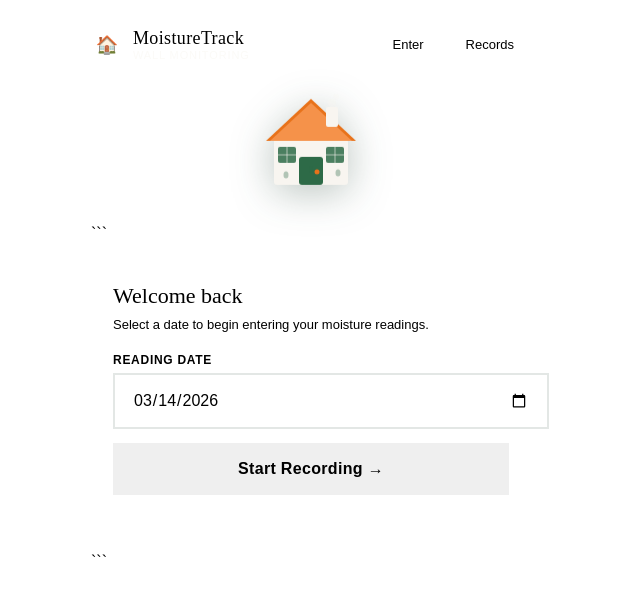
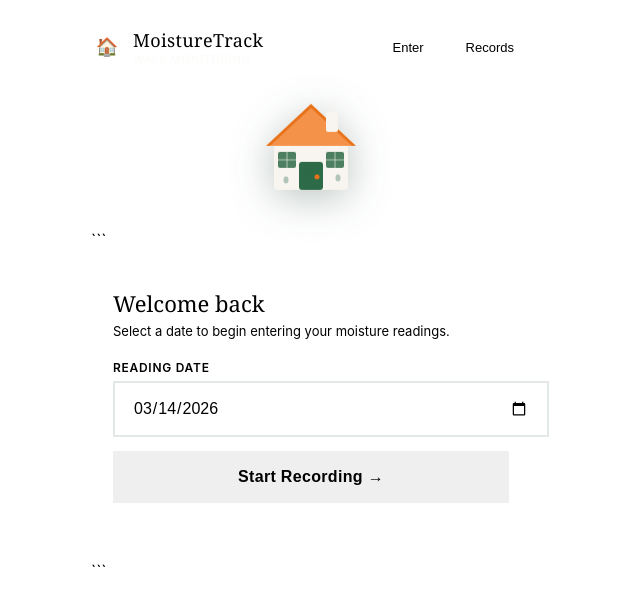
Before and after one commit to ekatt1111/Index.html, a plain HTML site: page index.html in a window 1280 px wide. Shown: the whole page, without its empty margins (329-969 px from the left). Drawn offline with Linux system fonts and the light colour scheme.

Commit message:
Update index.html

```diff
--- a/index.html
+++ b/index.html
@@ -9,7 +9,9 @@
 <meta name="apple-mobile-web-app-title" content="MoistureTrack">
 <meta name="theme-color" content="#1a3d2b">
 <title>MoistureTrack</title>
-<link href="https://fonts.googleapis.com/css2?family=DM+Serif+Display:ital@0;1&family=DM+Sans:wght@300;400;500;600&display=swap" rel="stylesheet">
+<style>
+  @import url('https://fonts.googleapis.com/css2?family=DM+Serif+Display:ital@0;1&family=DM+Sans:wght@300;400;500;600&display=swap');
+</style>
 <style>
   :root {
     --green-deep: #1a3d2b;
@@ -33,7 +35,7 @@
 - { box-sizing: border-box; margin: 0; padding: 0; -webkit-tap-highlight-color: transparent; }
 
 body {
-font-family: ‘DM Sans’, sans-serif;
+font-family: ‘DM Sans’, -apple-system, BlinkMacSystemFont, ‘Helvetica Neue’, sans-serif;
 background: var(–green-deep);
 min-height: 100vh;
 min-height: -webkit-fill-available;
@@ -80,7 +82,7 @@ gap: 10px;
 }
 
 .logo-text {
-font-family: ‘DM Serif Display’, serif;
+font-family: ‘DM Serif Display’, Georgia, serif;
 font-size: 18px;
 color: var(–white);
 letter-spacing: 0.02em;
@@ -134,7 +136,7 @@ box-shadow: var(–shadow);
 }
 
 .card-title {
-font-family: ‘DM Serif Display’, serif;
+font-family: ‘DM Serif Display’, Georgia, serif;
 font-size: 22px;
 color: var(–green-deep);
 margin-bottom: 6px;
@@ -272,7 +274,7 @@ margin-bottom: 4px;
 }
 
 .screen-title {
-font-family: ‘DM Serif Display’, serif;
+font-family: ‘DM Serif Display’, Georgia, serif;
 font-size: 26px;
 color: var(–white);
 line-height: 1.2;
```
